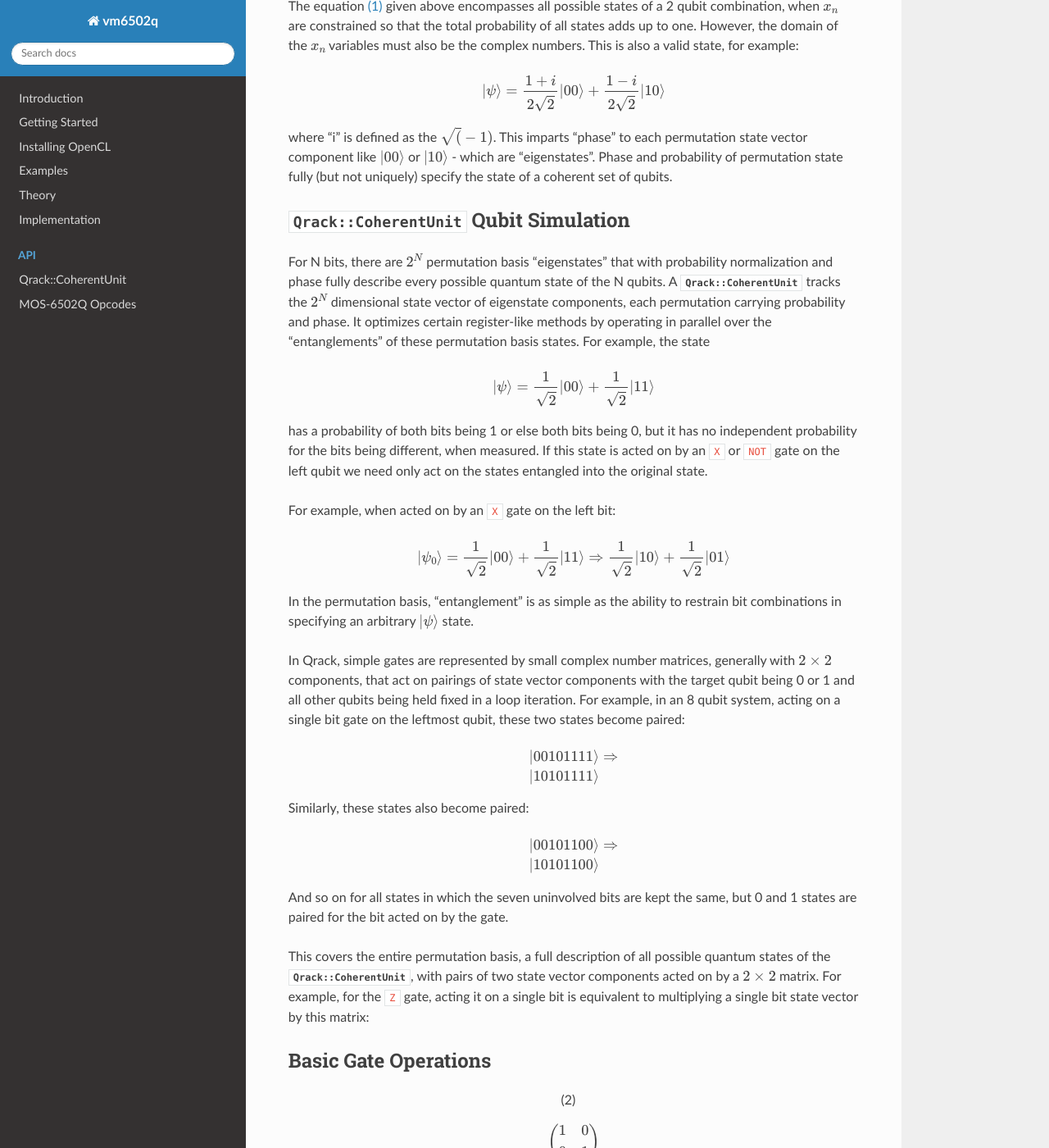
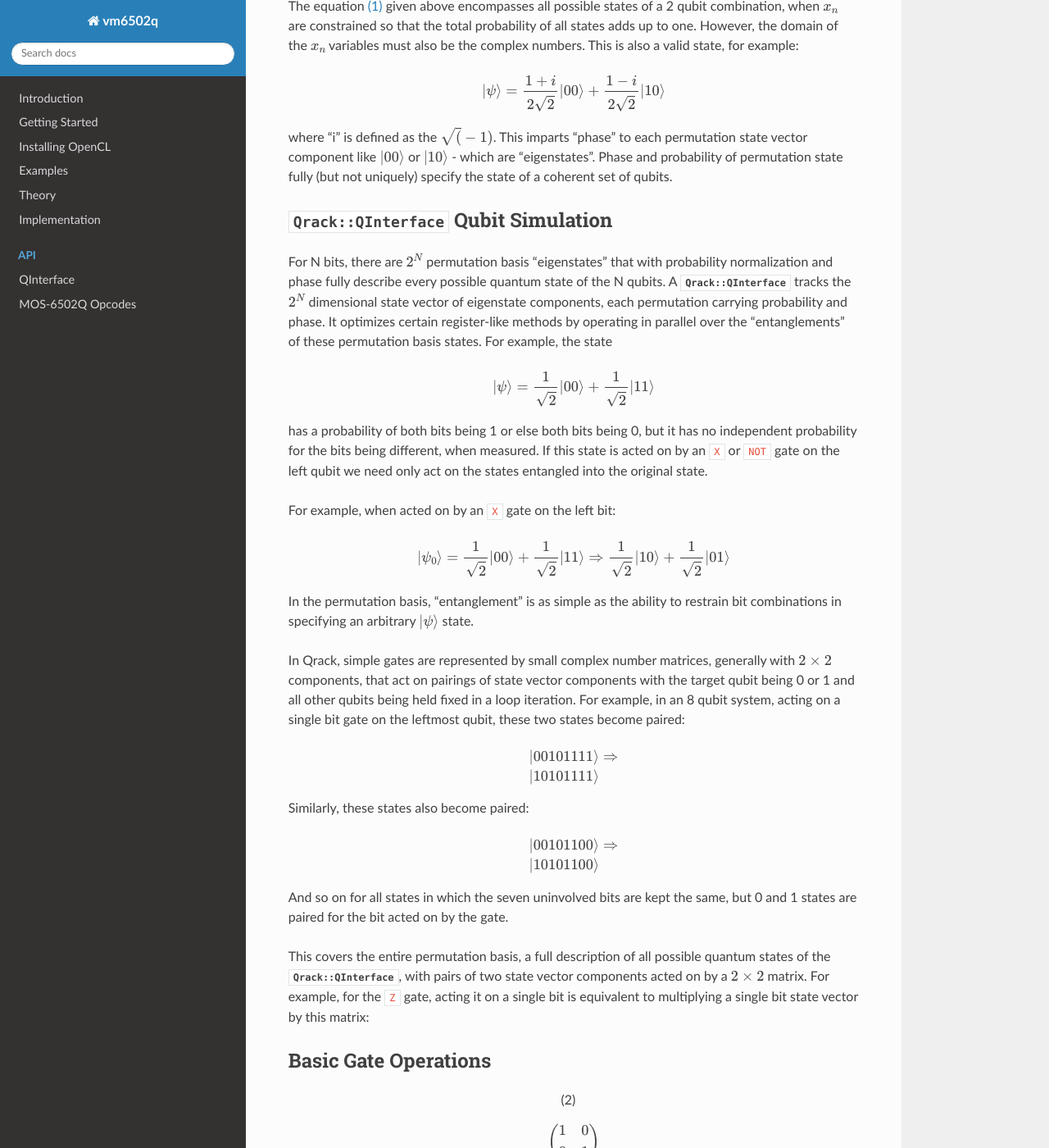
Before and after one commit to vm6502q/qrack.github.io, a Sphinx documentation site: the page built from docs/legacy.rst, in a window 1280 px wide and 1400 px high, scrolled down 1135 px. Shown: the whole window at 82% size. Built offline with Sphinx 7.4.7 and the Read the Docs theme 2.0.0, drawn with Linux system fonts in a browser that asks for light colours; some of the changed text lies outside the part shown.

Commit message:
Update for QInterface

```diff
--- a/docs/implementation.rst
+++ b/docs/implementation.rst
@@ -1,12 +1,12 @@
 Implementation
 ==============
 
-CoherentUnit
+QInterface
 --------------------------------
 
-A `Qrack::CoherentUnit` stores a set of permutation basis complex number coefficients and operates on them with bit gates and register-like methods.
+A `Qrack::QInterface` stores a set of permutation basis complex number coefficients and operates on them with bit gates and register-like methods.
 
-The state vector indicates the probability and phase of all possible pure bit permutations, numbered from :math:`0` to :math:`2^N-1`, by simple binary counting. All operations except measurement should be "unitary," except measurement. They should be representable as a unitary matrix acting on the state vector. Measurement, and methods that involve measurement, should be the only operations that break unitarity. As a rule-of-thumb, this means an operation that doesn't rely on measurement should be "reversible." That is, if a unitary operation is applied to the state, their must be a unitary operation to map back from the output to the exact input. In practice, this means that most gate and register operations entail simply direct exchange of state vector coefficients in a one-to-one manner. (Sometimes, operations involve both a one-to-one exchange and a measurement, like the `CoherentUnit::SetBit` method, or the logical comparison methods.)
+The state vector indicates the probability and phase of all possible pure bit permutations, numbered from :math:`0` to :math:`2^N-1`, by simple binary counting. All operations except measurement should be "unitary," except measurement. They should be representable as a unitary matrix acting on the state vector. Measurement, and methods that involve measurement, should be the only operations that break unitarity. As a rule-of-thumb, this means an operation that doesn't rely on measurement should be "reversible." That is, if a unitary operation is applied to the state, their must be a unitary operation to map back from the output to the exact input. In practice, this means that most gate and register operations entail simply direct exchange of state vector coefficients in a one-to-one manner. (Sometimes, operations involve both a one-to-one exchange and a measurement, like the `QInterface::SetBit` method, or the logical comparison methods.)
 
 A single bit gate essentially acts as a :math:`2\times2` matrix between the :math:`0` and :math:`1` states of a single bits. This can be acted independently on all pairs of permutation basis state vector components where all bits are held fixed while :math:`0` and :math:`1` states are paired for the bit being acted on. This is "embarassingly parallel."
 
--- a/docs/legacy.rst
+++ b/docs/legacy.rst
@@ -30,10 +30,10 @@ The equation :eq:`legacy_psi_prob` given above encompasses all possible states o
 
 where "i" is defined as the :math:`\sqrt(-1)`. This imparts "phase" to each permutation state vector component like :math:`\rvert00\rangle` or :math:`\rvert10\rangle` - which are "eigenstates". Phase and probability of permutation state fully (but not uniquely) specify the state of a coherent set of qubits.
 
-:cpp:class:`Qrack::CoherentUnit` Qubit Simulation
+:cpp:class:`Qrack::QInterface` Qubit Simulation
 -------------------------------------------------
 
-For N bits, there are :math:`2^N` permutation basis "eigenstates" that with probability normalization and phase fully describe every possible quantum state of the N qubits. A :cpp:class:`Qrack::CoherentUnit` tracks the :math:`2^N` dimensional state vector of eigenstate components, each permutation carrying probability and phase. It optimizes certain register-like methods by operating in parallel over the "entanglements" of these permutation basis states. For example, the state
+For N bits, there are :math:`2^N` permutation basis "eigenstates" that with probability normalization and phase fully describe every possible quantum state of the N qubits. A :cpp:class:`Qrack::QInterface` tracks the :math:`2^N` dimensional state vector of eigenstate components, each permutation carrying probability and phase. It optimizes certain register-like methods by operating in parallel over the "entanglements" of these permutation basis states. For example, the state
 
 .. math:: \rvert\psi\rangle = \frac{1}{\sqrt{2}} \rvert00\rangle + \frac{1}{\sqrt{2}} \rvert11\rangle
 
@@ -62,7 +62,7 @@ Similarly, these states also become paired:
 
 And so on for all states in which the seven uninvolved bits are kept the same, but 0 and 1 states are paired for the bit acted on by the gate.
 
-This covers the entire permutation basis, a full description of all possible quantum states of the :cpp:class:`Qrack::CoherentUnit`, with pairs of two state vector components acted on by a :math:`2\times2` matrix. For example, for the ``Z`` gate, acting it on a single bit is equivalent to multiplying a single bit state vector by this matrix:
+This covers the entire permutation basis, a full description of all possible quantum states of the :cpp:class:`Qrack::QInterface`, with pairs of two state vector components acted on by a :math:`2\times2` matrix. For example, for the ``Z`` gate, acting it on a single bit is equivalent to multiplying a single bit state vector by this matrix:
 
 Basic Gate Operations
 ---------------------
@@ -133,7 +133,7 @@ and we can carry out the gate in terms of only :math:`2\times2` complex number m
 
 (Further, Qrack already employs POSIX thread type parallelism, SIMD parallelism for complex number operations, and kernel-type GPU parallelism.)
 
-For register-like operations, we can optimize beyond this level for single bit gates. If a virtual quantum chip has multiple registers that can be entangled, by requirements of the minimum full physical description of a quantum mechanical state, the registers must usually be all contained in a single :cpp:class:`Qrack::CoherentUnit`. So, for 2 8-bit registers, we might have one 16-bit :cpp:class:`Qrack::CoherentUnit`.
+For register-like operations, we can optimize beyond this level for single bit gates. If a virtual quantum chip has multiple registers that can be entangled, by requirements of the minimum full physical description of a quantum mechanical state, the registers must usually be all contained in a single :cpp:class:`Qrack::QInterface`. So, for 2 8-bit registers, we might have one 16-bit :cpp:class:`Qrack::QInterface`.
 
 .. TODO: Clarify: 'sieve out'.
 
@@ -157,14 +157,14 @@ Say we want to apply a bitwise ``NOT`` or ``X`` operation on the right-hand regi
 
 .. math:: \rvert\psi_1\rangle = \frac{1}{\sqrt{2}} \rvert(01010101)\ (00000001)\rangle - \frac{1}{\sqrt{2}} \rvert(10101010)\ (11111111)\rangle
 
-:cpp:class:`Qrack::CoherentUnit` Gate Implementations
+:cpp:class:`Qrack::QInterface` Gate Implementations
 -----------------------------------------------------
 
 This is again "embarrassingly parallel." Some bits are completely uninvolved and these bits are passed unchanged in each state from input to output. Bits acted on by the register operation have a one-to-one mapping between input and states. This can all be handled via transformation via bit masks on the input state permutation index.
 
 .. TODO: I think you're saying here that the various x_i change but not the nature of the overall equation.  While true, this doesn't lead naturally to how the implementation actually handles those various x_i values.
 
-And, in fact, bits are not rearranged in the state vector at all; it is the ":math:`x_n`" complex number coefficients which are rearranged according to this bitmask transformation and mapping of the input state to the output state. (The coefficient ":math:`x_i`" of state :math:`\rvert(01010101)\ (11111110)\rangle` is switched for the coefficient ":math:`x_j`" of state :math:`\rvert(01010101)\ (00000001)\rangle`, and only the coefficients are rearranged, with a mapping that's determined via bitmask transformations.) This is almost the entire principle behind the algorithms for optimized register-like methods in Qrack. Also, as a point of algorithmic optimization, if N bits are known to have a fixed value like 0, we can often also completely skip permutations where their value would be 1, dividing the number of permutation states we need to iterate over in total by a factor of :math:`2^N`. This optimization is again handled in terms of bitmasks and bitshifts. See also the register-wise :cpp:func:`Qrack::CoherentUnit::X()` gate implementation for inline documentation on this general algorithm.
+And, in fact, bits are not rearranged in the state vector at all; it is the ":math:`x_n`" complex number coefficients which are rearranged according to this bitmask transformation and mapping of the input state to the output state. (The coefficient ":math:`x_i`" of state :math:`\rvert(01010101)\ (11111110)\rangle` is switched for the coefficient ":math:`x_j`" of state :math:`\rvert(01010101)\ (00000001)\rangle`, and only the coefficients are rearranged, with a mapping that's determined via bitmask transformations.) This is almost the entire principle behind the algorithms for optimized register-like methods in Qrack. Also, as a point of algorithmic optimization, if N bits are known to have a fixed value like 0, we can often also completely skip permutations where their value would be 1, dividing the number of permutation states we need to iterate over in total by a factor of :math:`2^N`. This optimization is again handled in terms of bitmasks and bitshifts. See also the register-wise :cpp:func:`Qrack::QInterface::X()` gate implementation for inline documentation on this general algorithm.
 
 Quantum gates are represented by "unitary" matrices. Unitary matrices preserve the norm (length) of state vectors. Quantum physically observable quantities are associated with "Hermitian" unitary matrices, which are equal to their own conjugate transpose. Not all gates are Hermitian or associated with quantum observables, like general rotation operators. (Three dimensions of spin can be physically measured; the act of rotating spin along these axes is not associated with independent measurable quantities.)
 
@@ -182,4 +182,4 @@ Additionally, as Qrack targets classical emulation of quantum hardware, certain
 API Documentation
 ===========================
 
-The API documentation is contained in :doc:`api/coherent_unit`.
+The API documentation is contained in :doc:`api/qinterface`.
--- a/docs/run_doxygen.py
+++ b/docs/run_doxygen.py
@@ -13,6 +13,7 @@ def run_doxygen(repo):
     except OSError as e:
         sys.stderr.write("git clone {0} failed: {1}".format(repo, e))
         return
+    sys.stderr.write("Doxygen: git clone for {0} succeeded\n".format(repo))
 
 
     try:
@@ -23,3 +24,14 @@ def run_doxygen(repo):
     except OSError as e:
         sys.stderr.write("doxygen run for {0} failed: {1}".format(repo, e))
         return
+    sys.stderr.write("Doxygen: doxygen {0} succeeded\n".format(repo))
+
+    try:
+        retcode = subprocess.call("cp -r /tmp/{0}/doc/html _static/doxygen".format(repo), shell=True)
+        if retcode < 0:
+            sys.stderr.write("copy terminated by signal %s" % (-retcode))
+            return
+    except OSError as e:
+        sys.stderr.write("doxygen run for {0} failed: {1}".format(repo, e))
+        return
+    sys.stderr.write("Doxygen: copy for {0} succeeded\n".format(repo))
--- a/docs/start.rst
+++ b/docs/start.rst
@@ -45,7 +45,7 @@ Compile in the ``vm6502q`` project.  This will build both the ``vm6502q`` emulat
 Testing
 ~~~~~~~
 
-The qrack project has an extensive set of unittests for the various :cpp:class:`Qrack::CoherentUnit` gates and simulator methods.  This can be executed through running the test suite in the ``qrack`` project:
+The qrack project has an extensive set of unittests for the various :cpp:class:`Qrack::QInterface` gates and simulator methods.  This can be executed through running the test suite in the ``qrack`` project:
 
 .. code-block:: bash
 
@@ -61,7 +61,7 @@ This may take a few minutes to complete, depending on the strength of the system
 Embedding Qrack
 ~~~~~~~~~~~~~~~
 
-The ``qrack`` project produces a ``libqrack.a`` archive, suitable for being linked into a larger binary.  See the :cpp:class:`Qrack::CoherentUnit` documentation for API references, as well as the examples present in `the unit tests <https://github.com/vm6502q/qrack/blob/master/tests.cpp>`_.
+The ``qrack`` project produces a ``libqrack.a`` archive, suitable for being linked into a larger binary.  See the :cpp:class:`Qrack::QInterface` documentation for API references, as well as the examples present in `the unit tests <https://github.com/vm6502q/qrack/blob/master/tests.cpp>`_.
 
 Performance
 ~~~~~~~~~~~
```
Also changed, not shown: docs/api/coherent_unit.rst (deleted, +0 -146 lines), docs/api/qinterface.rst (added, +154 -0 lines), docs/index.rst (+4 -4 lines), docs/theory.rst (+4 -4 lines).
